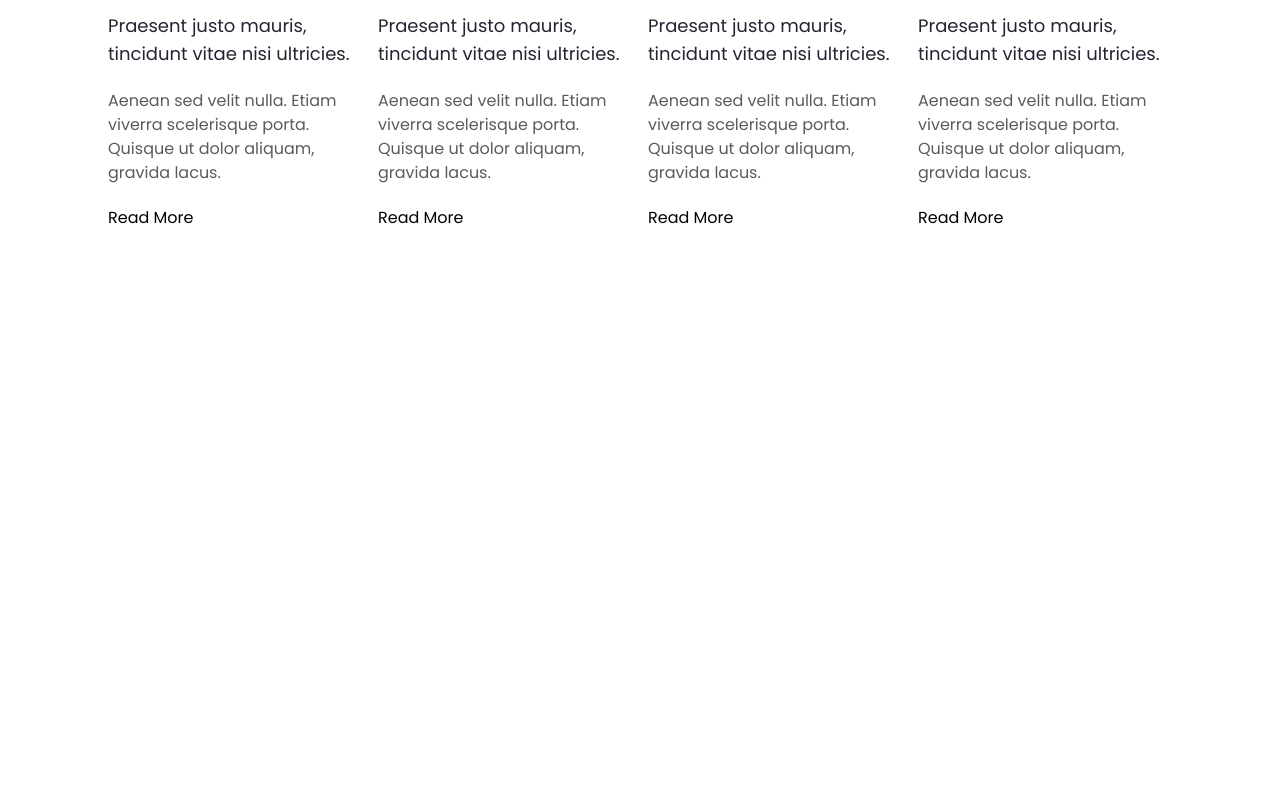
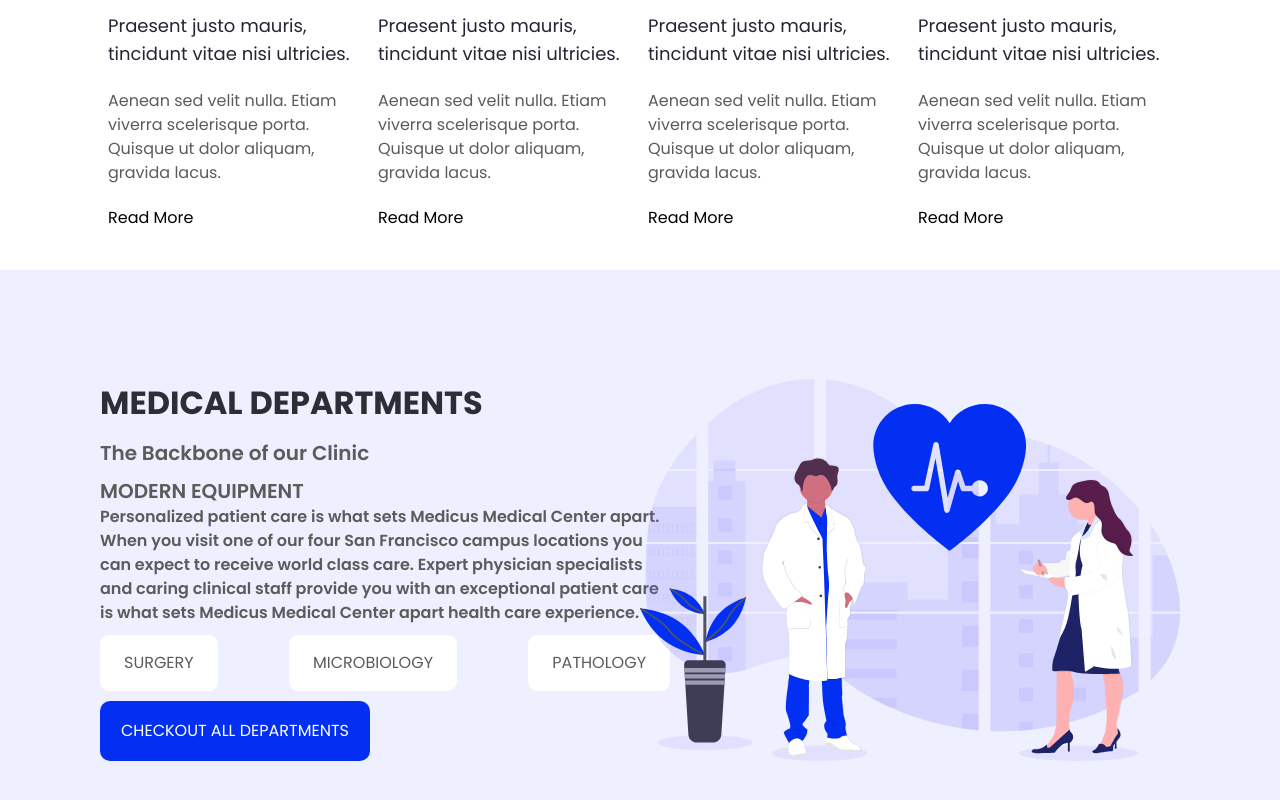
Before and after one commit to lexcode1227/docdoc-clinic, a Next.js app: page / in a window 1280 px wide. Shown: the part 2480-3280 px from the top of the page. Before the commit the page ends 2750 px from the top, so only its background shows below. Built offline with nearby package versions, Linux system fonts and the light colour scheme.

Commit message:
seccion medical deptos completada

```diff
--- /dev/null
+++ b/src/app/components/MedicalDep.jsx
@@ -0,0 +1,35 @@
+import Image from "next/image"
+import medicine from "../../../public/medicine_pic.svg"
+
+const MedicalDep = () => {
+    const Deptos = ["SURGERY", "MICROBIOLOGY", "PATHOLOGY"];
+  return (
+    <section className="flex items-center bg-[#EEEFFF] h-[600px] ">
+        <div className="flex mx-[100px]">
+            <div className="flex flex-col items-start justify-between gap-2 w-1/2">
+                <header className="w-[457px]">
+                    <h2 className="text-[32px] text-[#2b2e35] font-bold mb-3">MEDICAL DEPARTMENTS</h2>
+                    <h3 className="text-xl text-[#5b5b5b] font-semibold">The Backbone of our Clinic</h3>
+                </header>
+                <div className="w-[570px]">
+                    <h3 className="text-xl text-[#5b5b5b] font-semibold">MODERN EQUIPMENT</h3>
+                    <p className="text-base text-[#5b5b5b] font-semibold">Personalized patient care is what sets Medicus Medical Center apart. When you visit one of our four San Francisco campus locations you can expect to receive world class care. Expert physician specialists and caring clinical staff provide you with an exceptional patient care is what sets Medicus Medical Center apart health care experience.</p>
+                </div>
+                <div className="flex justify-between w-[570px]">
+                    {Deptos.map((item)=>{
+                        return (
+                            <h4 className="bg-white text-[#5B5B5B] text-base rounded-[9px] py-4 px-6">{item}</h4>
+                        )
+                    })}
+                </div>
+                <button className='bg-[#032FF2] text-white text-base w-[270px] h-[60px] rounded-[10px]'>CHECKOUT ALL DEPARTMENTS</button>
+            </div>
+            <div className="w-1/2">
+                <Image src={medicine} height={475} width={675} alt="doctors working" />
+            </div>
+        </div>
+    </section>
+  )
+}
+
+export default MedicalDep
--- a/src/app/page.jsx
+++ b/src/app/page.jsx
@@ -6,6 +6,7 @@ import ContactBanner from './components/ContactBanner';
 import Services from './components/Services';
 import AboutHospital from './components/AboutHospital';
 import LatestNews from './components/LatestNews';
+import MedicalDep from './components/MedicalDep';
 
 const HomePage = () => {
   return (
@@ -18,6 +19,7 @@ const HomePage = () => {
         <Services/>
         <AboutHospital/>
         <LatestNews/>
+        <MedicalDep/>
       </div>
     </main>
   )
```
Also changed, not shown: public/medicine_pic.svg (added).
